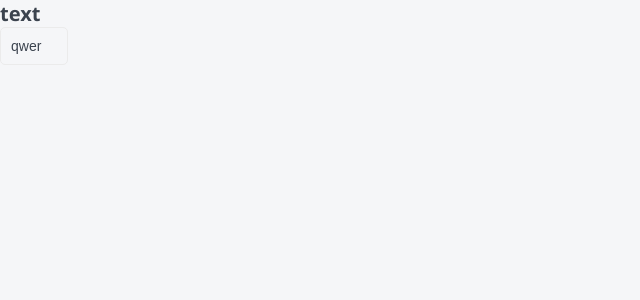
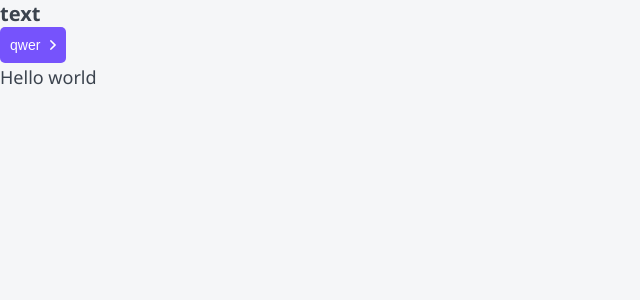
Before and after one commit to insurecar/next-ssr, a Next.js app: page / in a window 1280 px wide. Shown: the top 300 px of the page, without its empty margins (0-640 px from the left). Built offline with nearby package versions, Linux system fonts and the light colour scheme.

Commit message:
finished 47

```diff
--- /dev/null
+++ b/components/P/P.module.css
@@ -0,0 +1,18 @@
+.p {
+    margin: 0;
+}
+
+.s {
+    font-size: 14px;
+    line-height: 24px;
+}
+
+.m {
+    font-size: 16px;
+    line-height: 24px;
+}
+
+.l {
+    font-size: 18px;
+    line-height: 29px;
+}
--- /dev/null
+++ b/components/P/P.tsx
@@ -0,0 +1,14 @@
+import React from "react";
+import { PProps } from "./P.props";
+import styles from "./P.module.css";
+import cn from "classnames";
+
+export const P = ({ size = "s", children }: PProps): JSX.Element => {
+  const { p, s, m, l } = styles;
+  const pClassNames = cn(p, {
+    [s]: size === "s",
+    [m]: size === "m",
+    [l]: size === "l",
+  });
+  return <p className={pClassNames}>{children}</p>;
+};
--- a/components/index.ts
+++ b/components/index.ts
@@ -1,2 +1,3 @@
 export * from "./Htag/Htag";
 export * from "./Button/Button";
+export * from './P/P'
--- a/pages/index.tsx
+++ b/pages/index.tsx
@@ -1,13 +1,14 @@
 import React from "react";
-import { Htag, Button } from "../components";
+import { Htag, Button, P } from "../components";
 
 export default function Home(): JSX.Element {
   return (
     <div>
       <Htag tag="h3">text</Htag>
-      <Button appearence="ghost" arrow="right">
+      <Button appearence="primary" arrow="right">
         qwer
       </Button>
+      <P size="l">Hello world</P>
     </div>
   );
 }
```
Also changed, not shown: components/P/P.props.ts (added, +8 -0 lines).
